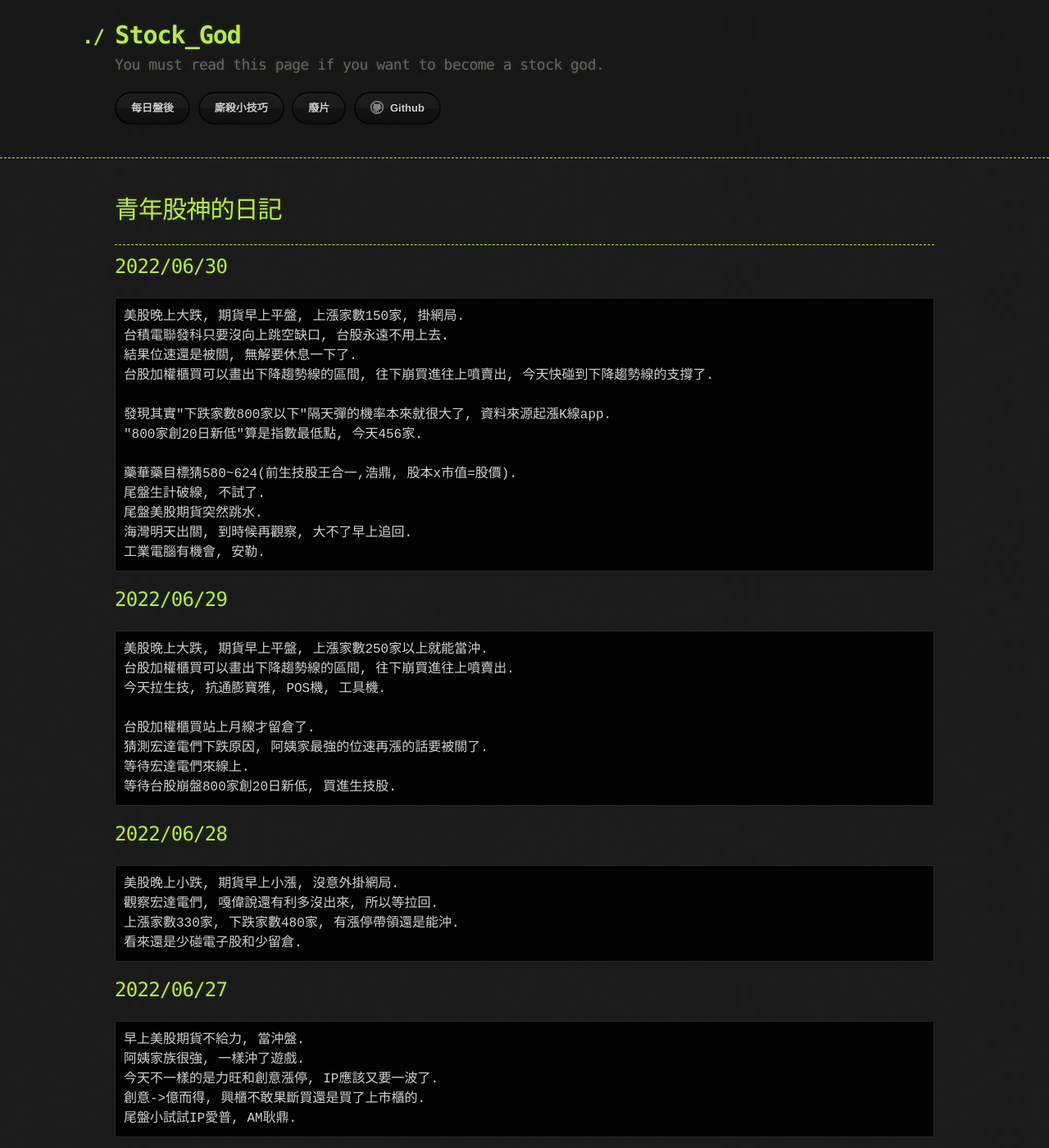
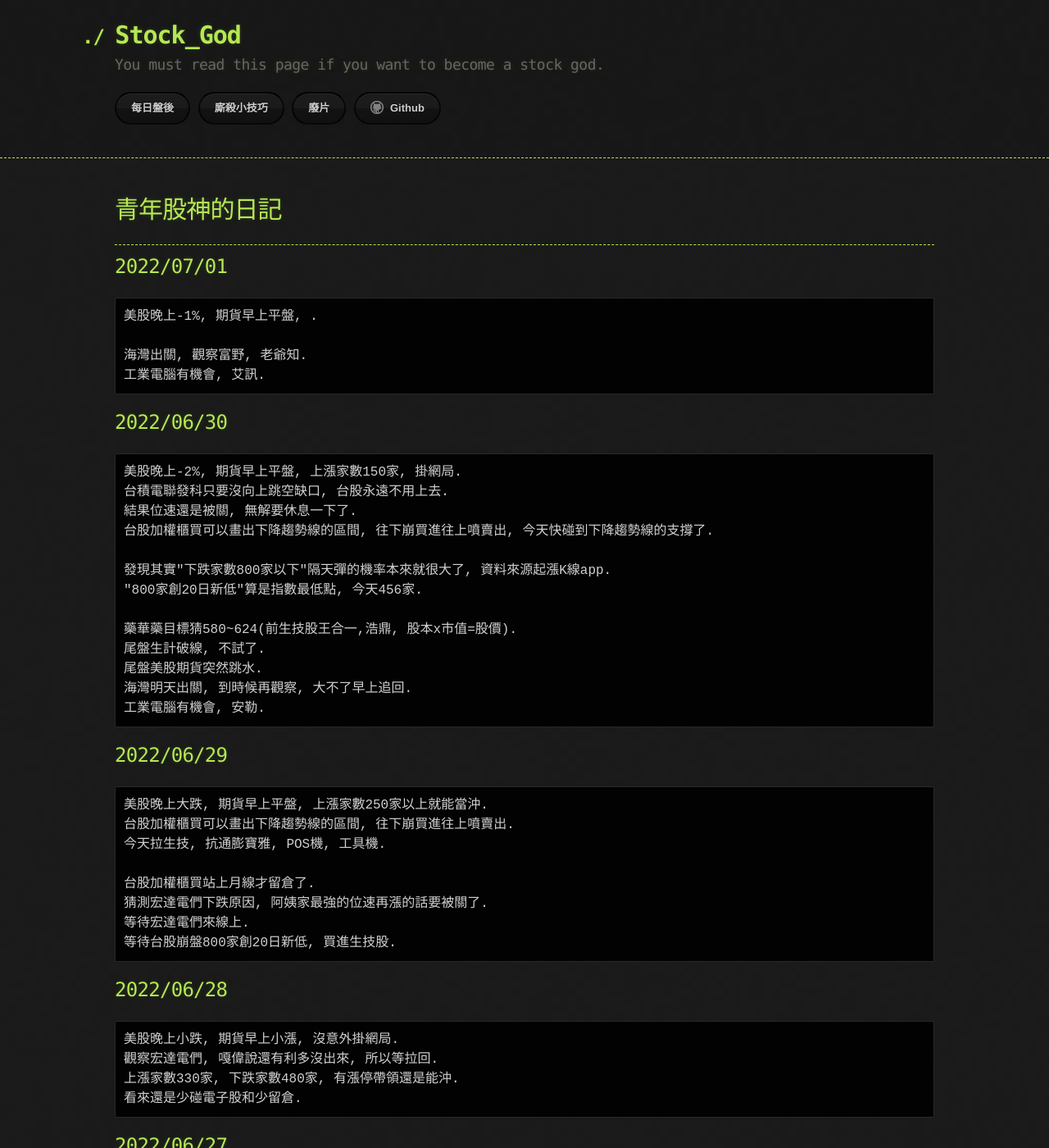
Before and after one commit to lepg5487/Stock_God, a Jekyll site: the page built from index.md, in a window 1280 px wide and 1400 px high. Shown: the whole window at 82% size. Built offline with Jekyll 4.4.1, drawn with Linux system fonts in a browser that asks for light colours; our own code applies the rules of GitHub Pages for plain Markdown files.

Commit message:
Update index.md

````diff
--- a/index.md
+++ b/index.md
@@ -6,9 +6,17 @@ layout: testlayouts
 
 ---
 
+## 2022/07/01
+```
+美股晚上-1%, 期貨早上平盤, .
+
+海灣出關, 觀察富野, 老爺知.
+工業電腦有機會, 艾訊.
+```
+
 ## 2022/06/30
 ```
-美股晚上大跌, 期貨早上平盤, 上漲家數150家, 掛網局.
+美股晚上-2%, 期貨早上平盤, 上漲家數150家, 掛網局.
 台積電聯發科只要沒向上跳空缺口, 台股永遠不用上去.
 結果位速還是被關, 無解要休息一下了.
 台股加權櫃買可以畫出下降趨勢線的區間, 往下崩買進往上噴賣出, 今天快碰到下降趨勢線的支撐了.
````
